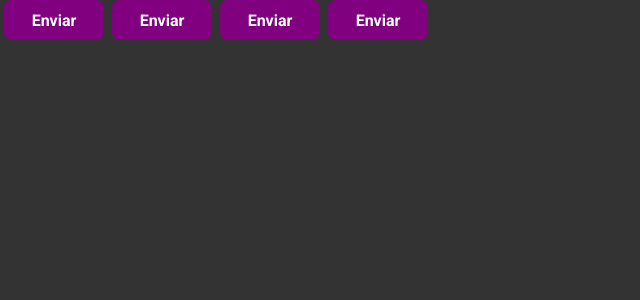
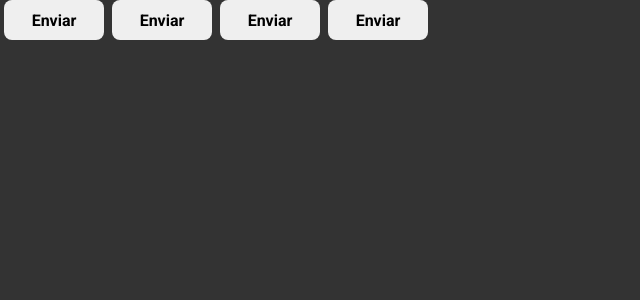
Before and after one commit to timabuntu/pomodoro, a React (Vite) app: page / in a window 1280 px wide. Shown: the top 300 px of the page, without its empty margins (0-640 px from the left). Built offline with nearby package versions, Linux system fonts and the light colour scheme.

Commit message:
feat: defined colors default theme

```diff
--- a/src/styles/themes.ts
+++ b/src/styles/themes.ts
@@ -1,4 +1,21 @@
 export const defaultTheme = {
-  primary: 'purple',
-  secondary: 'white',
+  white: '#FFF',
+
+  'gray-100': '#E1E1E6',
+  'gray-300': '#C4C4CC',
+  'gray-400': '#8D8D99',
+  'gray-500': '#7C7C8A',
+  'gray-600': '#323238',
+  'gray-700': '#29292E',
+  'gray-800': '#202024',
+  'gray-900': '#121214',
+
+  'blue-300': '#0007B3',
+  'blue-500': '#030087',
+  'blue-700': '#03015F',
+
+  'red-500': '#AB222E',
+  'red-700': '#7A1921',
+
+  'yellow-500': '#FBA94C',
 };
```
